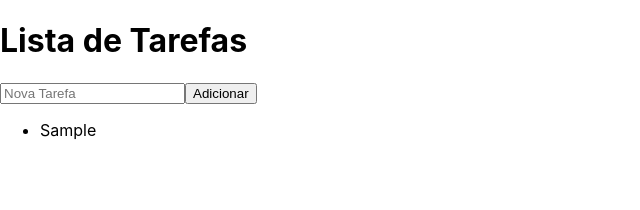
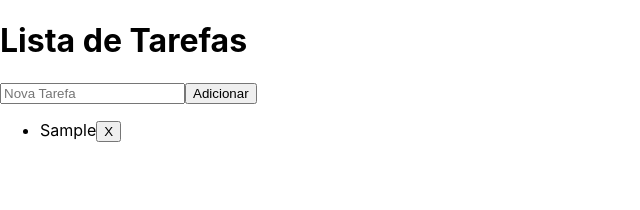
Before and after one commit to caioalvess/react-to-do-list, a React (Create React App) app: page / in a window 1280 px wide. Both pictures are taken after typing "Sample" into the empty fields and a click on the button "Adicionar". Shown: the top 210 px of the page, without its empty margins (0-640 px from the left). Built offline with nearby package versions, Linux system fonts and the light colour scheme.

Commit message:
[BUILD] Implementação da função de deletar as tarefas ao clicar no botão ao lado delas

```diff
--- a/src/Components/ToDoItems/ToDoItems.js
+++ b/src/Components/ToDoItems/ToDoItems.js
@@ -4,13 +4,23 @@ export class ToDoItems extends Component {
   constructor(props) {
     super(props);
     this.state = {};
+    this.delete = this.delete.bind(this);
   }
+  delete(key) {
+    this.props.delete(key);
+  }
+
   render() {
     return (
       <div>
         <ul>
           {this.props.lista.map((item) => {
-            return <li key={item.key}>{item.text}</li>;
+            return (
+              <li key={item.key}>
+                {item.text}
+                <button onClick={() => this.delete(item.key)}>X</button>
+              </li>
+            );
           })}
         </ul>
       </div>
--- a/src/Components/ToDoList/ToDoList.js
+++ b/src/Components/ToDoList/ToDoList.js
@@ -9,6 +9,7 @@ export class ToDoList extends Component {
       items: [],
     };
     this.addItem = this.addItem.bind(this);
+    this.deleteItem = this.deleteItem.bind(this);
   }
 
   addItem(e) {
@@ -22,6 +23,13 @@ export class ToDoList extends Component {
     }
     e.preventDefault();
     this.setState({ tarefa: "" });
+  }
+
+  deleteItem(key) {
+    let filtro = this.state.items.filter((item) => {
+      return item.key !== key;
+    });
+    this.setState({ items: filtro });
   }
 
   render() {
@@ -38,7 +46,7 @@ export class ToDoList extends Component {
           />
           <button type="submit">Adicionar</button>
         </form>
-        <ToDoItems lista={this.state.items} />
+        <ToDoItems lista={this.state.items} delete={this.deleteItem} />
       </React.Fragment>
     );
   }
```
